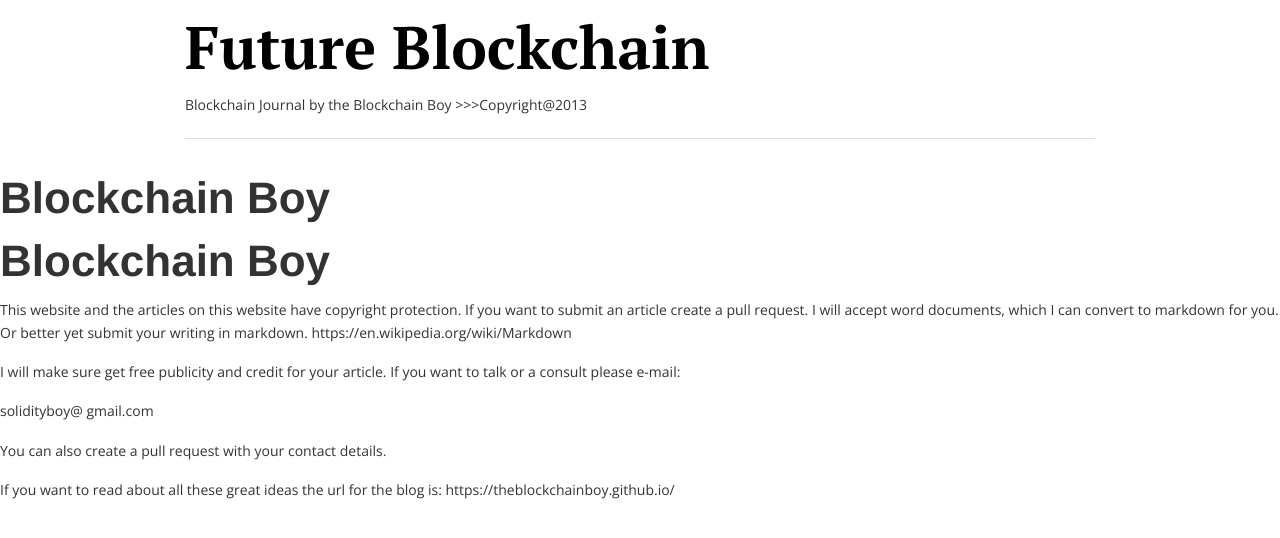
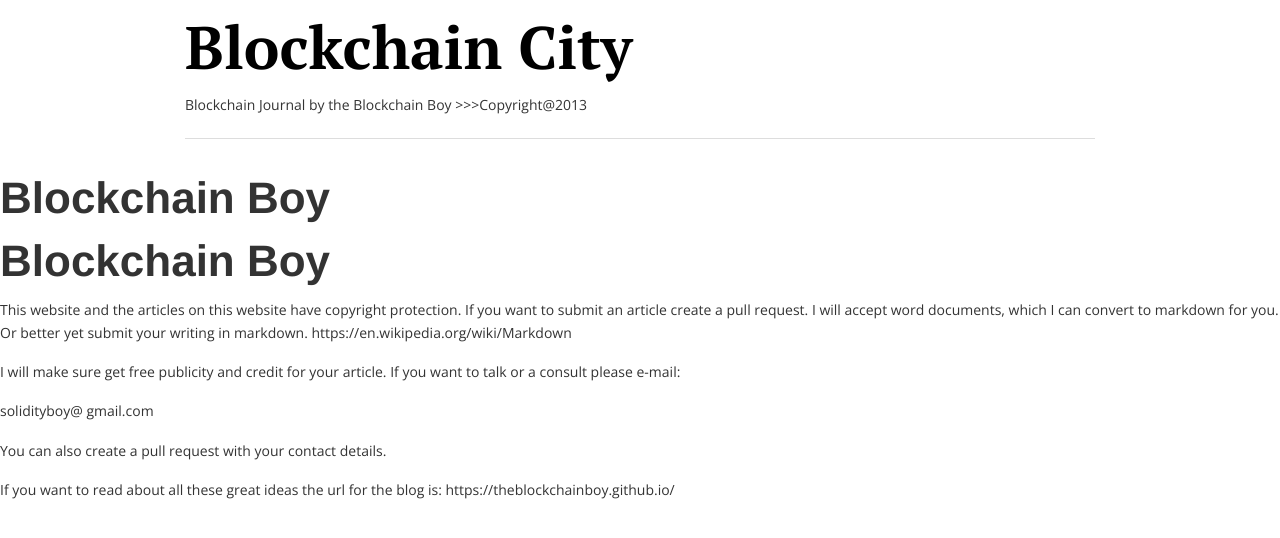
Before and after one commit to redbullmaxstrength/theblockchainboy.github.io, a Jekyll site: the page built from README.md, in a window 1280 px wide. Shown: the top 538 px of the page. Built offline with Jekyll 4.4.1, drawn with Linux system fonts in a browser that asks for light colours; our own code applies the rules of GitHub Pages for plain Markdown files.

Commit message:
change of site title

```diff
--- a/_config.yml
+++ b/_config.yml
@@ -13,7 +13,7 @@
 # you will see them accessed via {{ site.title }}, {{ site.email }}, and so on.
 # You can create any custom variable you would like, and they will be accessible
 # in the templates via {{ site.myvariable }}.
-title: "Future Blockchain"
+title: "Blockchain City"
 email: solidityboy@gmail.com
 description: "Blockchain Journal by the Blockchain Boy >>>Copyright@2013"
 baseurl:
```
